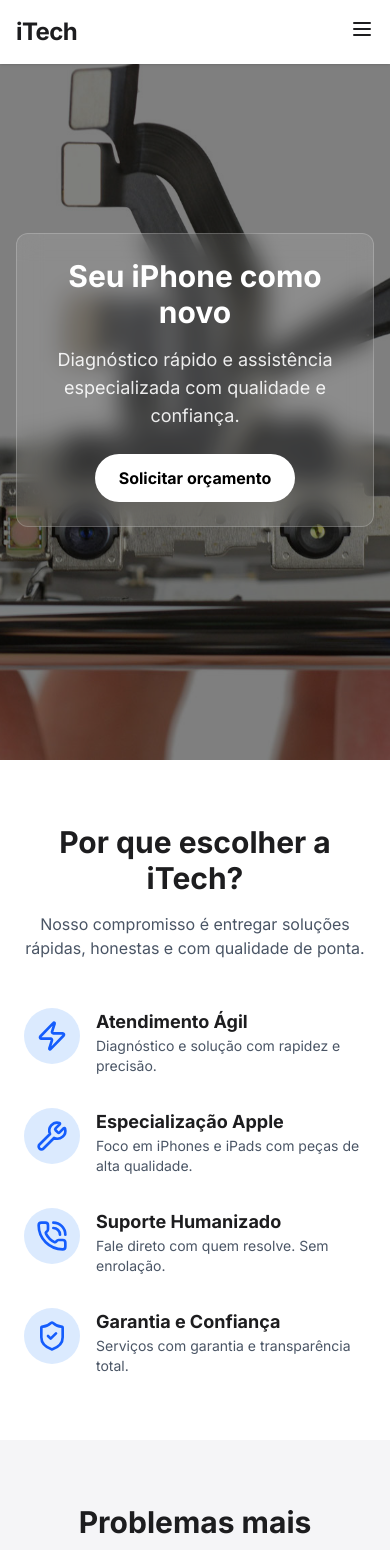
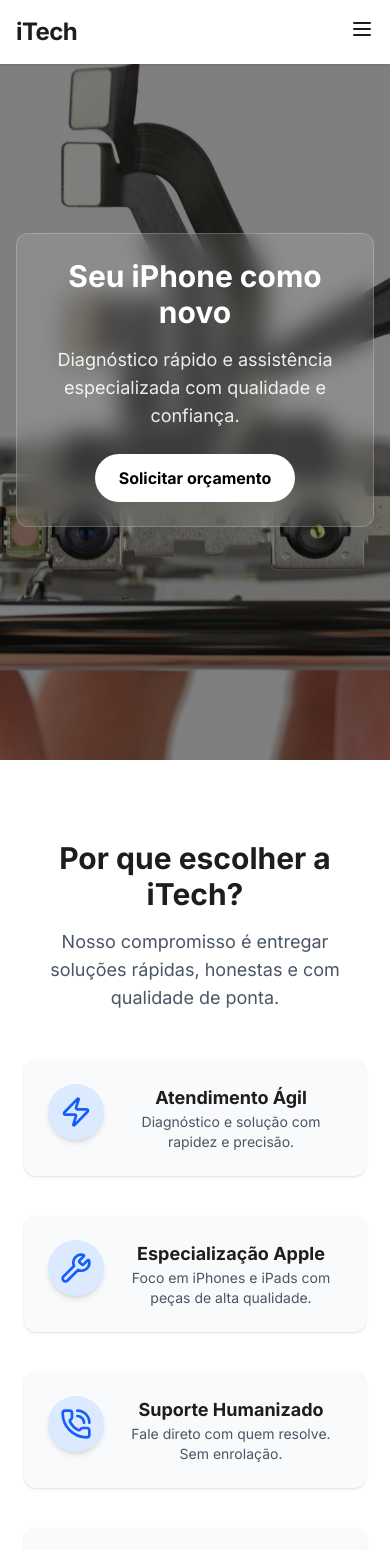
Before and after one commit to Juli084/itech, a React (Vite) app: page / in a window 390 px wide. Shown: the top 1550 px of the page. Built offline with nearby package versions, Linux system fonts and the light colour scheme.

Commit message:
feat(whychooseus): adicionando animações com framer-motion e tambem aprimorando responsividade e estilo visual

```diff
--- a/package.json
+++ b/package.json
@@ -12,6 +12,7 @@
   "dependencies": {
     "@headlessui/react": "^2.2.4",
     "@heroicons/react": "^2.2.0",
+    "framer-motion": "^12.19.1",
     "lucide-react": "^0.515.0",
     "react": "^19.1.0",
     "react-dom": "^19.1.0",
--- a/src/components/Footer.jsx
+++ b/src/components/Footer.jsx
@@ -1,4 +1,4 @@
-import { Mail, Phone, MapPin, Instagram } from 'lucide-react';
+import { Mail, Phone, MapPin } from 'lucide-react';
 import { FaInstagram, FaLinkedin } from 'react-icons/fa';
 
 export default function Footer() {
--- a/src/components/WhyChooseUs.jsx
+++ b/src/components/WhyChooseUs.jsx
@@ -1,4 +1,6 @@
+'use client';
 import { Zap, Wrench, PhoneCall, ShieldCheck } from 'lucide-react';
+import * as Motion from 'framer-motion';
 
 const items = [
   {
@@ -25,23 +27,44 @@ const items = [
 
 export default function WhyChooseUs() {
   return (
-    <section className="bg-white py-16 px-6" id="diferenciais">
-      <div className="max-w-5xl mx-auto text-center">
-        <h2 className="text-3xl font-bold mb-4">Por que escolher a iTech?</h2>
-        <p className="text-gray-600 mb-12 max-w-xl mx-auto">
+    <section className="bg-white py-20 px-6" id="diferenciais">
+      <div className="max-w-6xl mx-auto text-center">
+        <Motion.motion.h2
+          initial={{ opacity: 0, y: -20 }}
+          whileInView={{ opacity: 1, y: 0 }}
+          viewport={{ once: true }}
+          transition={{ duration: 0.6 }}
+          className="text-3xl md:text-4xl font-bold mb-4 text-[#1d1d1f]"
+        >
+          Por que escolher a iTech?
+        </Motion.motion.h2>
+
+        <Motion.motion.p
+          initial={{ opacity: 0, y: -10 }}
+          whileInView={{ opacity: 1, y: 0 }}
+          viewport={{ once: true }}
+          transition={{ duration: 0.6, delay: 0.1 }}
+          className="text-gray-600 mb-12 max-w-2xl mx-auto text-lg"
+        >
           Nosso compromisso é entregar soluções rápidas, honestas e com qualidade de ponta.
-        </p>
-        <div className="grid grid-cols-1 md:grid-cols-2 gap-8">
-          {items.map(({ icon, title, desc }) => (
-            <div key={title} className="flex items-start gap-4 text-left">
-              <div className="bg-blue-100 p-3 rounded-full">
-                {icon}
-              </div>
+        </Motion.motion.p>
+
+        <div className="grid grid-cols-1 sm:grid-cols-2 gap-10">
+          {items.map(({ icon, title, desc }, index) => (
+            <Motion.motion.div
+              key={title}
+              initial={{ opacity: 0, y: 30 }}
+              whileInView={{ opacity: 1, y: 0 }}
+              viewport={{ once: true }}
+              transition={{ duration: 0.5, delay: index * 0.15 }}
+              className="flex items-start gap-4 bg-gray-50 p-6 rounded-xl shadow-sm hover:shadow-lg transition duration-300 transform hover:-translate-y-1"
+            >
+              <div className="bg-blue-100 p-3 rounded-full shadow-md">{icon}</div>
               <div>
-                <h3 className="text-lg font-semibold">{title}</h3>
+                <h3 className="text-lg font-semibold text-[#1d1d1f]">{title}</h3>
                 <p className="text-gray-600 text-sm">{desc}</p>
               </div>
-            </div>
+            </Motion.motion.div>
           ))}
         </div>
       </div>
```
Also changed, not shown: 1 other file (tests, documents, lock files or other folders).
